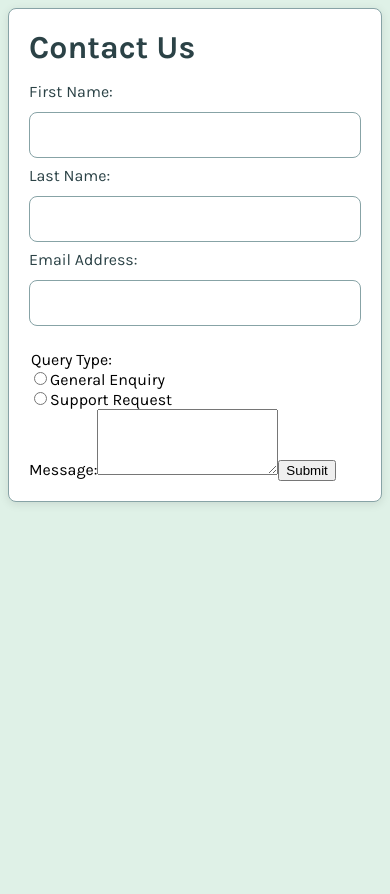
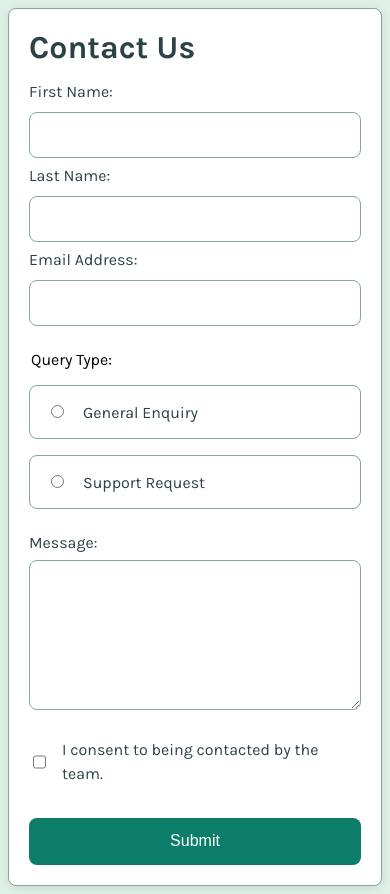
Before and after one commit to bleyyannick/fm-contact-form, a React (Vite) app: page / in a window 390 px wide. Before the commit the page ends 844 px from the top, so only its background shows below. Built offline with nearby package versions, Linux system fonts and the light colour scheme.

Commit message:
feat: static final mobile version of form contact

```diff
--- a/src/App.css
+++ b/src/App.css
@@ -38,3 +38,84 @@
   margin-bottom: 1.5rem;
 
 }
+
+.form-options {
+  display: flex;
+  flex-direction: column;
+  margin-bottom: 1.5rem;
+  gap: 1rem;
+}
+
+ .input-radio {
+  border: 1px solid var(--grey-500);
+  padding: 1rem;
+  color: var(--grey-900);
+  border-radius: .5rem;
+  margin-right: .5rem;
+  width: 100%;
+  box-sizing: border-box;
+}
+.input-radio label {
+  margin-left: 1rem;
+}
+
+
+.form-message {
+  margin-bottom: 1.5rem;
+}
+.form-message label {
+  display: block;
+  margin-bottom: .5rem;
+  color: var(--grey-900);
+}
+.form-message textarea {
+  width: 100%;
+  height: 150px;
+  padding: .9rem;
+  border: 1px solid var(--grey-500);
+  border-radius: .5rem;
+  color: var(--grey-900);
+  box-sizing: border-box;
+}
+.form-message textarea:focus {
+  outline: none;
+  border-color: var(--blue-500);
+}
+.form-message textarea::placeholder {
+  color: var(--grey-600);
+}
+.form-message textarea:focus::placeholder {
+  color: var(--grey-400);
+}
+.form-submit {
+  display: flex;
+  justify-content: center;
+  width: 100%;
+  background-color: var(--green-600);
+  color: var(--white);
+  padding: .9rem;
+  border: none;
+  border-radius: .5rem;
+  font-size: 1rem;
+  cursor: pointer;
+  transition: background-color 0.3s ease;
+}
+
+.form-consent {
+  margin-bottom: 2rem;
+  display: flex;
+  line-height: 1.5;
+  color: var(--grey-900);
+}
+
+.form-consent input[type="checkbox"] {
+  margin-right: 1rem;
+  cursor: pointer;
+}
+.form-consent input[type="checkbox"]:focus {
+  outline: none;
+  border-color: var(--blue-500);
+}
+.form-consent input[type="checkbox"]:checked {
+  background-color: var(--green-600);
+}
--- a/src/App.tsx
+++ b/src/App.tsx
@@ -32,11 +32,17 @@ function App() {
             <label htmlFor="queryType2">Support Request</label>
           </div>
         </div>
+        <div className='form-message'>
+          <label htmlFor="message">Message:</label>
+          <textarea id="message" name="message"  rows={4} required></textarea>
+        </div>
 
-        <label htmlFor="message">Message:</label>
-        <textarea id="message" name="message"  rows={4} required></textarea>
+        <div className="form-consent">
+          <input type="checkbox" id="consent" name="consent" />
+          <label htmlFor="consent">I consent to being contacted by the team.</label>
+        </div>
 
-        <button type="submit">Submit</button>
+        <button className='form-submit' type="submit">Submit</button>
       </form>
     </>
   )
```
